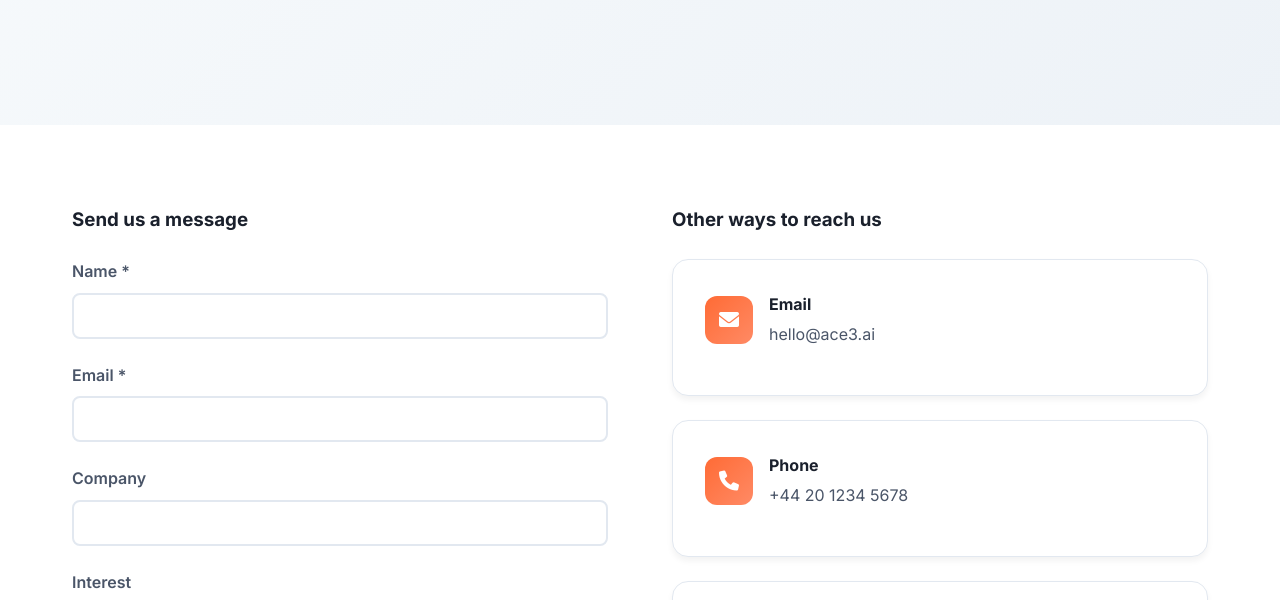
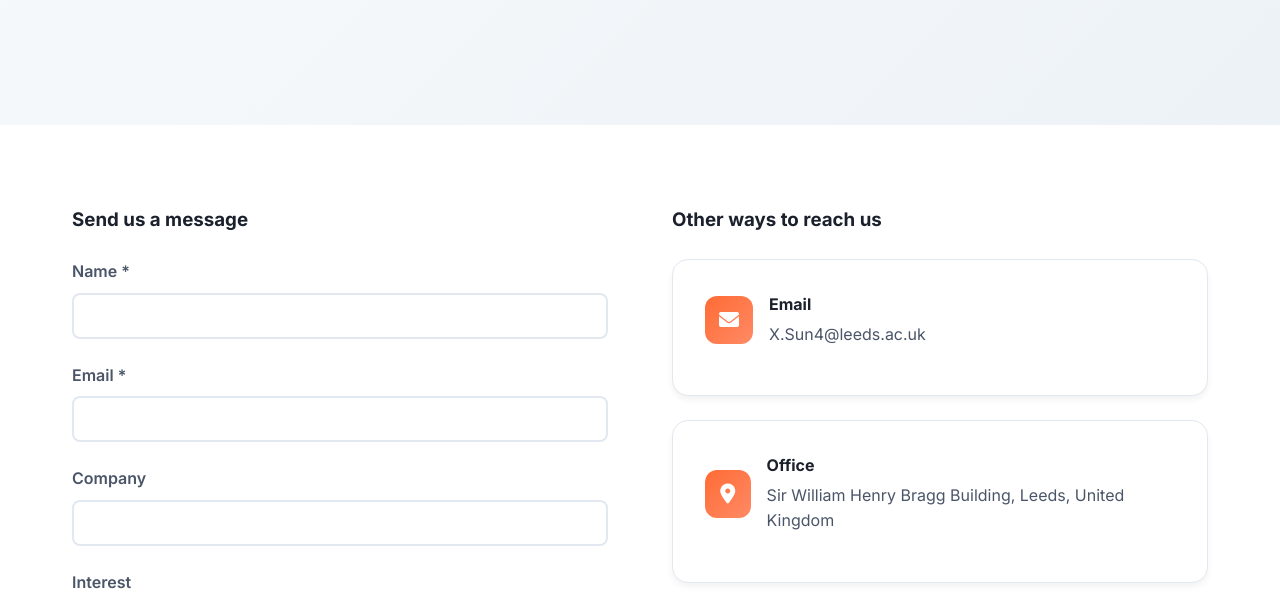
Before and after one commit to Sierramevouz/ace3ai.github.io, a plain HTML site: page contact.html in a window 1280 px wide. Shown: the part 287-887 px from the top of the page. Drawn offline with Linux system fonts and the light colour scheme.

Commit message:
Update contact.html

```diff
--- a/contact.html
+++ b/contact.html
@@ -87,19 +87,7 @@
                             </div>
                             <div>
                                 <h4 style="color: #1A202C; margin-bottom: 0.25rem;">Email</h4>
-                                <p style="color: #4A5568;">hello@ace3.ai</p>
-                            </div>
-                        </div>
-                    </div>
-
-                    <div class="card" style="margin-bottom: 1.5rem;">
-                        <div style="display: flex; align-items: center; margin-bottom: 1rem;">
-                            <div style="width: 3rem; height: 3rem; background: linear-gradient(135deg, #FF6B35, #FF8A65); border-radius: 0.75rem; display: flex; align-items: center; justify-content: center; margin-right: 1rem;">
-                                <i class="fas fa-phone" style="color: white; font-size: 1.25rem;"></i>
-                            </div>
-                            <div>
-                                <h4 style="color: #1A202C; margin-bottom: 0.25rem;">Phone</h4>
-                                <p style="color: #4A5568;">+44 20 1234 5678</p>
+                                <p style="color: #4A5568;">X.Sun4@leeds.ac.uk</p>
                             </div>
                         </div>
                     </div>
@@ -111,7 +99,7 @@
                             </div>
                             <div>
                                 <h4 style="color: #1A202C; margin-bottom: 0.25rem;">Office</h4>
-                                <p style="color: #4A5568;">London, United Kingdom</p>
+                                <p style="color: #4A5568;">Sir William Henry Bragg Building, Leeds, United Kingdom</p>
                             </div>
                         </div>
                     </div>
```
